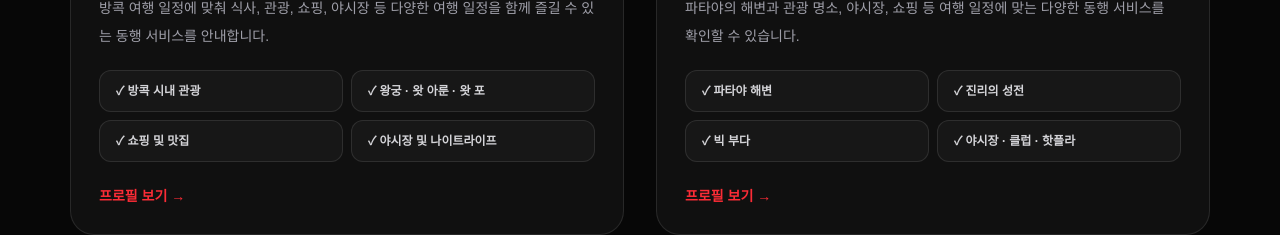
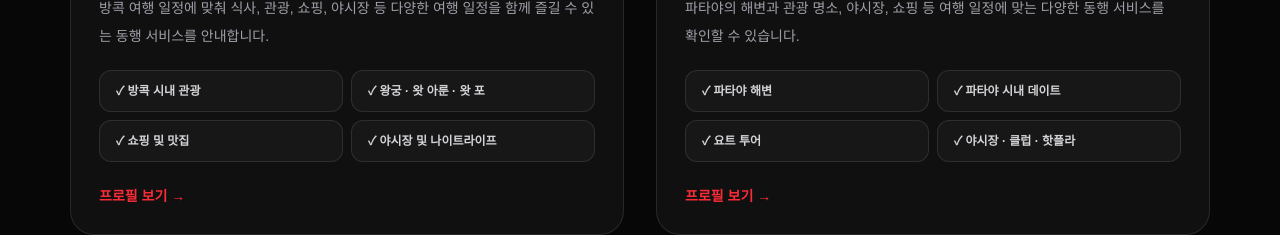
Before and after one commit to vietnam-nightlife/thailand-nightlife, a Next.js app: page /ecogirl in a window 1280 px wide. Shown: the part 1247-1482 px from the top of the page. Built offline with nearby package versions, Linux system fonts and the light colour scheme.

Commit message:
Update page.tsx

```diff
--- a/app/ecogirl/page.tsx
+++ b/app/ecogirl/page.tsx
@@ -26,8 +26,8 @@ const cities = [
       "파타야의 해변과 관광 명소, 야시장, 쇼핑 등 여행 일정에 맞는 다양한 동행 서비스를 확인할 수 있습니다.",
     tags: [
       "파타야 해변",
-      "진리의 성전",
-      "빅 부다",
+      "파타야 시내 데이트",
+      "요트 투어",
       "야시장 · 클럽 · 핫플라",
     ],
   },
```
